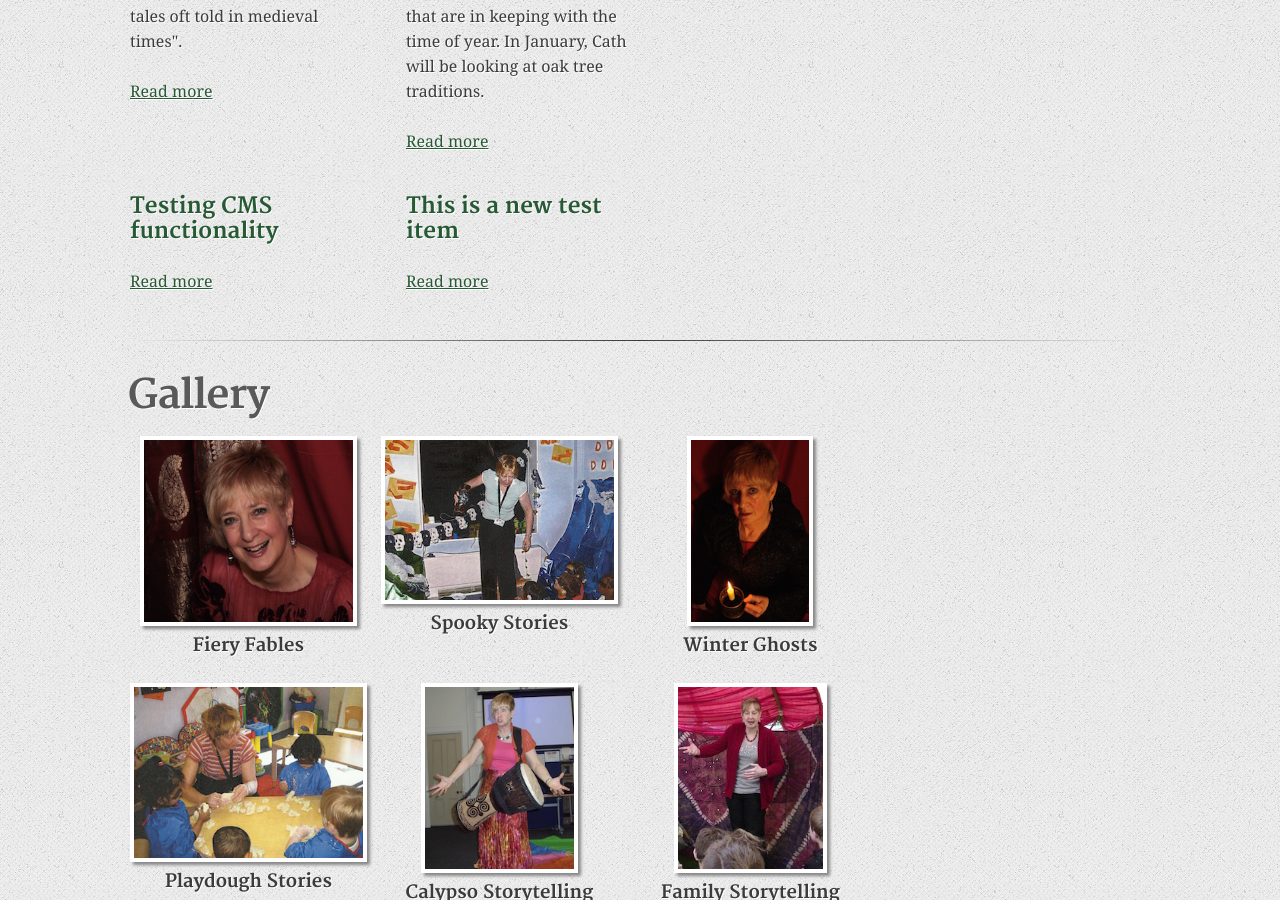
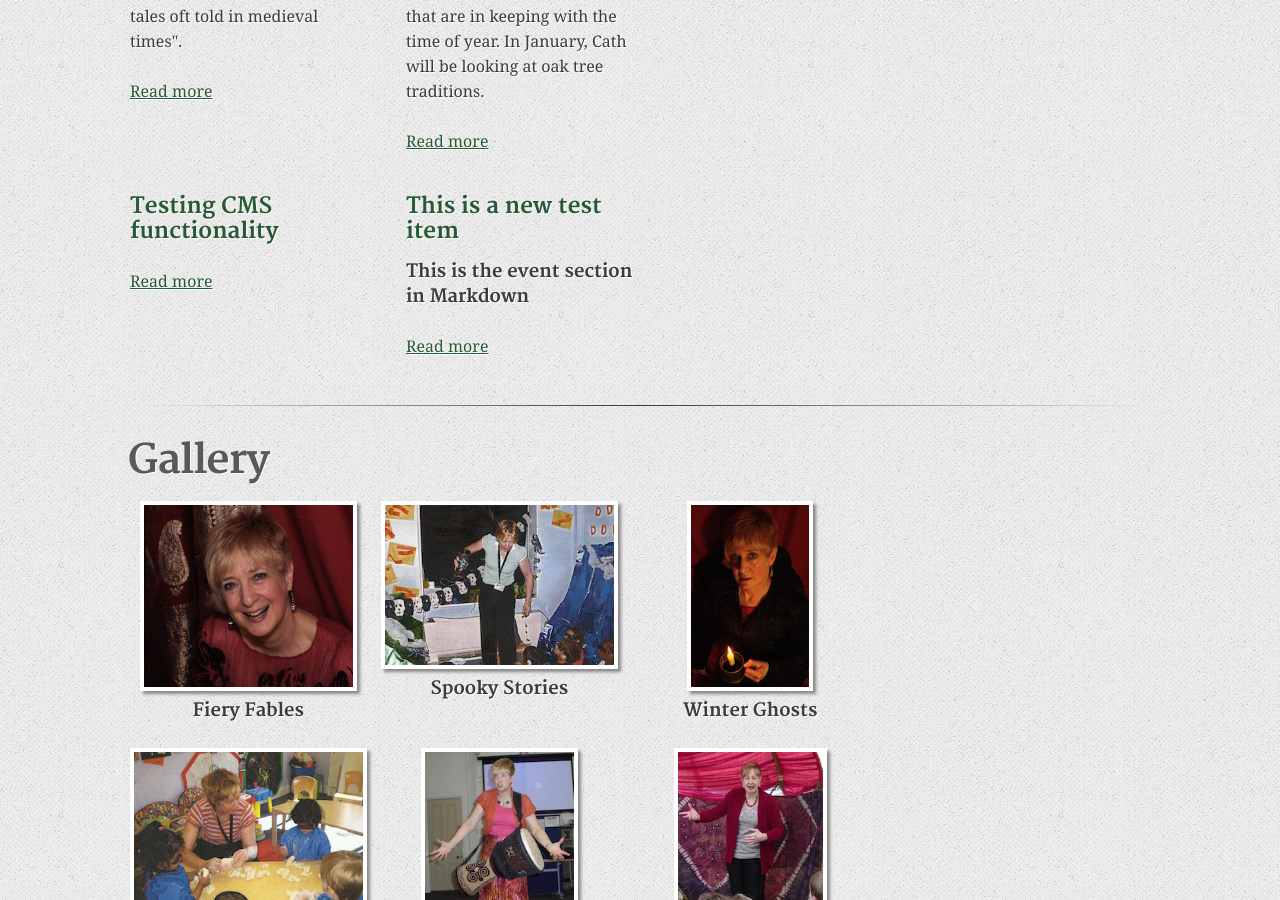
Before and after one commit to m3dwards/storytellingforall, a Jekyll site: the page built from index.html, in a window 1280 px wide and 900 px high, scrolled down 1858 px. Built offline with Jekyll 4.4.1, drawn with Linux system fonts in a browser that asks for light colours; a script that is not in the unit is left out.

Commit message:
Rebuild test

```diff
--- a/_events/2023-10-24-this-is-a-new-test-item.md
+++ b/_events/2023-10-24-this-is-a-new-test-item.md
@@ -1,8 +1,11 @@
 ---
 layout: blog
 title: This is a new test item
+event: This is the event section in Markdown
 thumbnail: /images/brooke-cagle-jbwcenourcg-unsplash.jpg
+published: true
 ---
+
 This is the body of the test event.
 
 I am writing this in the Static CMS editor.
--- a/index.html
+++ b/index.html
@@ -3,14 +3,9 @@ layout: default
 published: true
 ---
 
-
 <div class="section group">
-
     <div id="intro">
-
-    {% capture intro-include %}{% include intro.md %}{% endcapture %}
-    {{ intro-include | markdownify }}
-
+        {% capture intro-include %}{% include intro.md %}{% endcapture %} {{ intro-include | markdownify }}
     </div>
 
     <div id="intro-img">
@@ -18,52 +13,41 @@ published: true
             <img src="/images/home-cath.jpeg" alt="Cath Edwards - Storytelling for all" />
         </div>
     </div>
-
 </div>
 
-<hr>
+<hr />
 
 <div class="section" id="home-services">
-
     <h1>My services</h1>
 
     <div class="group">
-
-      {% for site_page in site.services %}
-        {% if site_page.title %}
+        {% for site_page in site.services %} {% if site_page.title %}
         <div class="service-box">
             <h2><a href="{{ site_page.url | prepend: site.baseurl }}">{{ site_page.title }}</a></h2>
             <p>{{ site_page.description }}</p>
             <p><a href="{{ site_page.url | prepend: site.baseurl }}">Read more</a></p>
         </div>
-        {% endif %}
-      {% endfor %}
-
+        {% endif %} {% endfor %}
+    </div>
 </div>
 
-</div>
-
-<hr>
+<hr />
 
 <!-- Include the new section here -->
 
 <div class="section" id="events">
-
     <h1>Events</h1>
 
     <div class="group">
-    {% for site_page in site.events %}
-      {% if site_page.title %}
+        {% for site_page in site.events %} {% if site_page.title %}
         <div class="service-box">
             <h2><a href="{{ site_page.url | prepend: site.baseurl }}">{{ site_page.title }}</a></h2>
             <h3>{{ site_page.event }}</h3>
             <p>{{ site_page.description }}</p>
             <p><a href="{{ site_page.url | prepend: site.baseurl }}">Read more</a></p>
         </div>
-      {% endif %}
-    {% endfor %}
+        {% endif %} {% endfor %}
     </div>
-
 
     <!-- <div class="group">
     <div class="e-section">
@@ -79,32 +63,28 @@ published: true
 
     </div>
   </div> -->
-
 </div>
 
-<hr>
+<hr />
 
 <!-- End of the new section -->
 
 <div class="section" id="gallery">
-
     <h1>Gallery</h1>
 
     <div class="group">
-
         {% for gallery-item in site.data.gallery %}
         <div class="gallery-item">
-          <a href="{{ gallery-item.image }}" title="{{ gallery-item.name }}"><img src="{{ gallery-item.thumb }}" alt=""></a>
+            <a href="{{ gallery-item.image }}" title="{{ gallery-item.name }}"
+                ><img src="{{ gallery-item.thumb }}" alt=""
+            /></a>
             <h3>{{ gallery-item.name }}</h3>
         </div>
         {% endfor %}
-
     </div>
-
 </div>
 
 <div class="section" id="contact">
-
     <h1>Contact</h1>
 
     <p>Cath Edwards</p>
```
Also changed, not shown: other parts of index.html (+3 -6 lines). Lines whose indentation alone changed are shown as unchanged.
